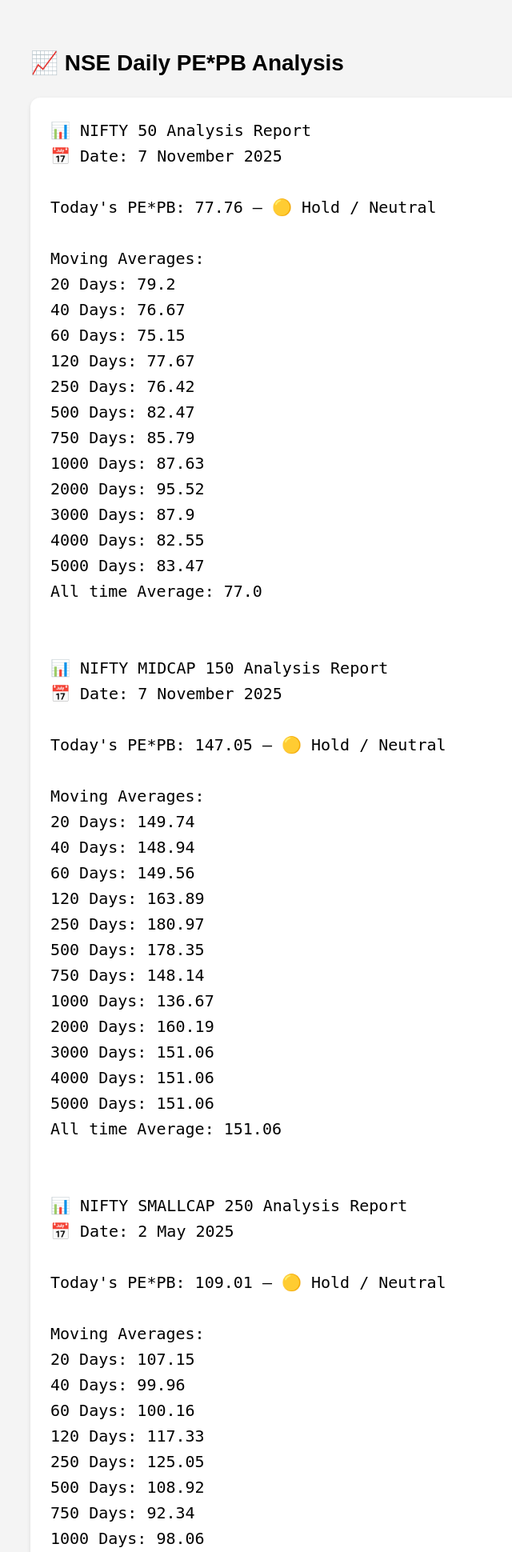
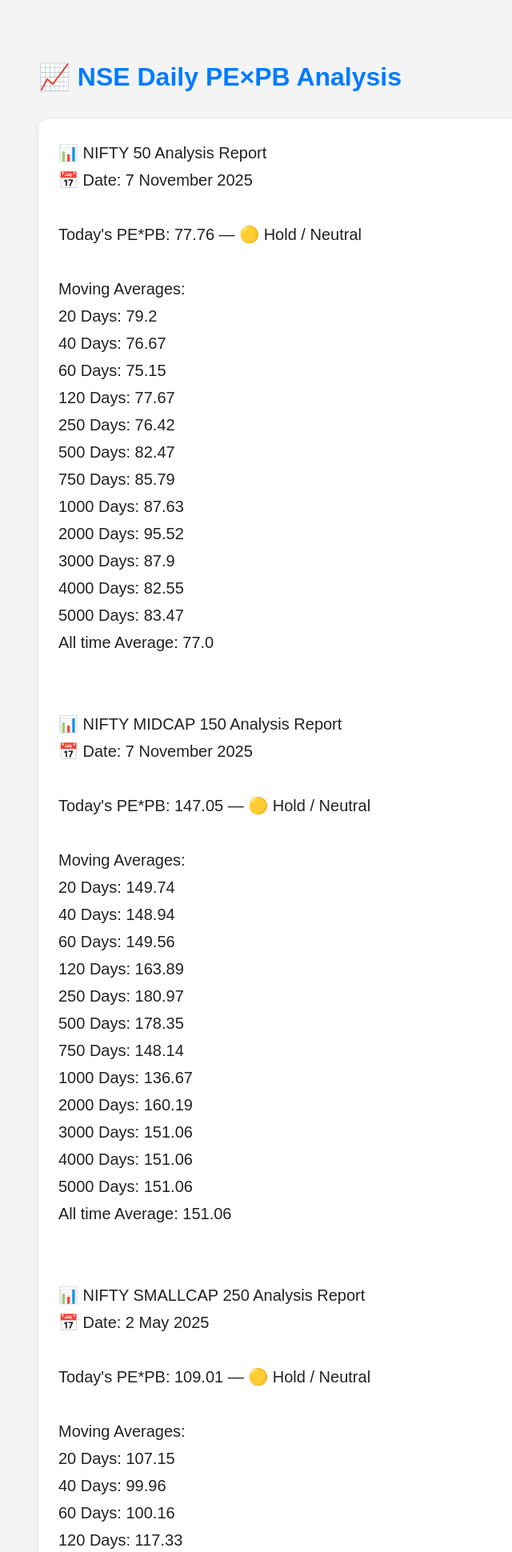
Before and after one commit to mrudulchaudhari/marketpepb, a Flask app: page / in a window 1280 px wide. Shown: the top 1940 px of the page at 80% size, without its empty margins (0-640 px from the left). Run offline with Flask 3, Linux system fonts and the light colour scheme.

Commit message:
Enhance styles and update heading in index.html
Updated styles for better readability and adjusted heading size.

```diff
--- a/templates/index.html
+++ b/templates/index.html
@@ -6,27 +6,37 @@
         body {
             font-family: Arial, sans-serif;
             background-color: #f4f4f4;
-            padding: 30px;
-            font-size: 20px; /* 🔼 Increase this value to make text larger */
-            line-height: 1.6;
+            padding: 40px;
+            font-size: 20px; /* Good readable size */
+            line-height: 1.7;
+            color: #222;
         }
 
         pre {
             background-color: #fff;
             padding: 25px;
             border-radius: 12px;
-            box-shadow: 0 2px 5px rgba(0,0,0,0.1);
+            box-shadow: 0 2px 6px rgba(0, 0, 0, 0.1);
             white-space: pre-wrap;
             word-wrap: break-word;
+            font-family: inherit; /* Keeps consistent with body font */
         }
 
         h1 {
-            font-size: 28px; /* 🔼 You can increase heading size too */
+            font-size: 32px;
+            color: #007bff;
+            margin-bottom: 25px;
+        }
+
+        .timestamp {
+            font-size: 16px;
+            color: #666;
+            margin-bottom: 20px;
         }
     </style>
 </head>
 <body>
-    <h1>📈 NSE Daily PE*PB Analysis</h1>
-    <pre>{{ report }}</pre>
+    <h1>📈 NSE Daily PE×PB Analysis</h1>
+    <pre>{{ report | replace('\n', '<br>') | safe }}</pre>
 </body>
 </html>
```
